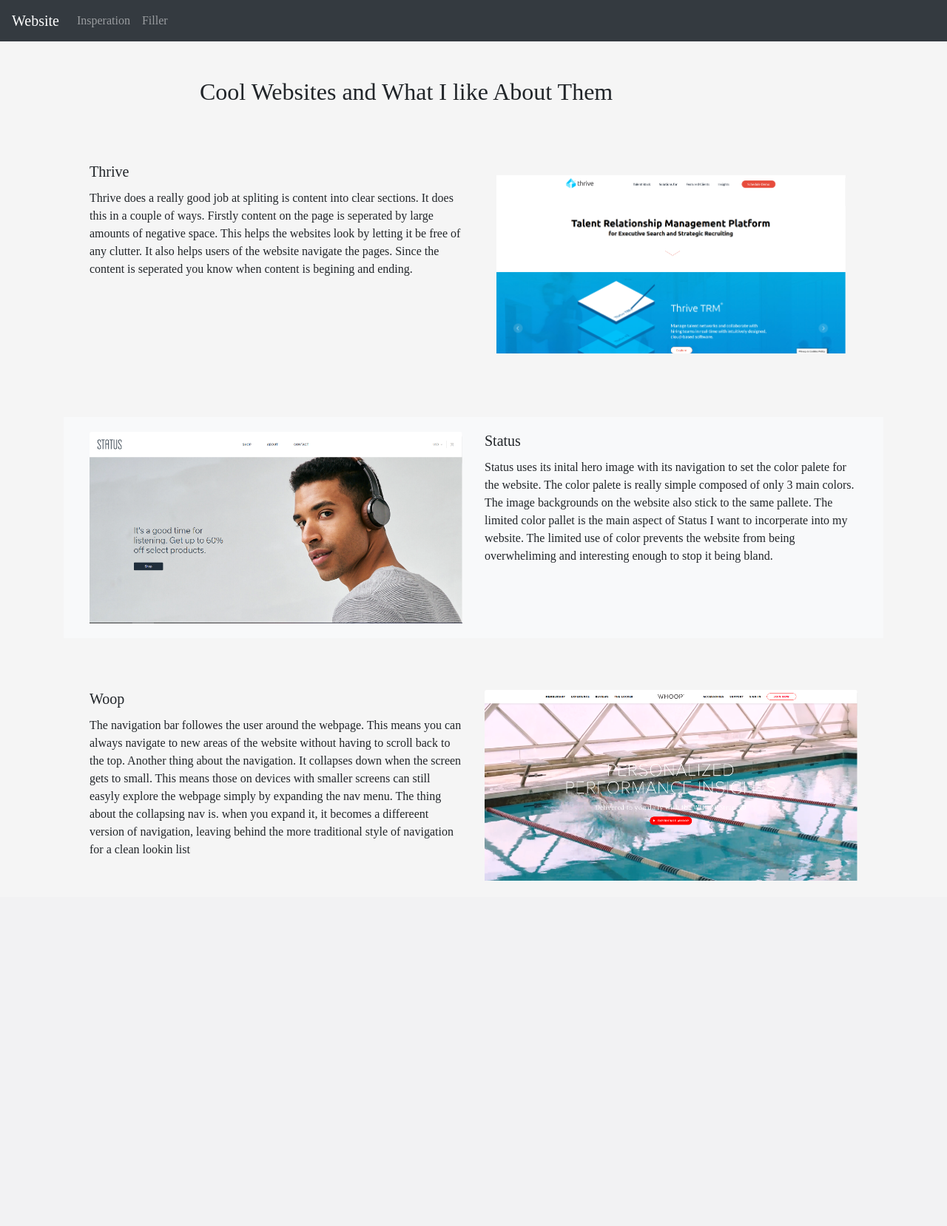
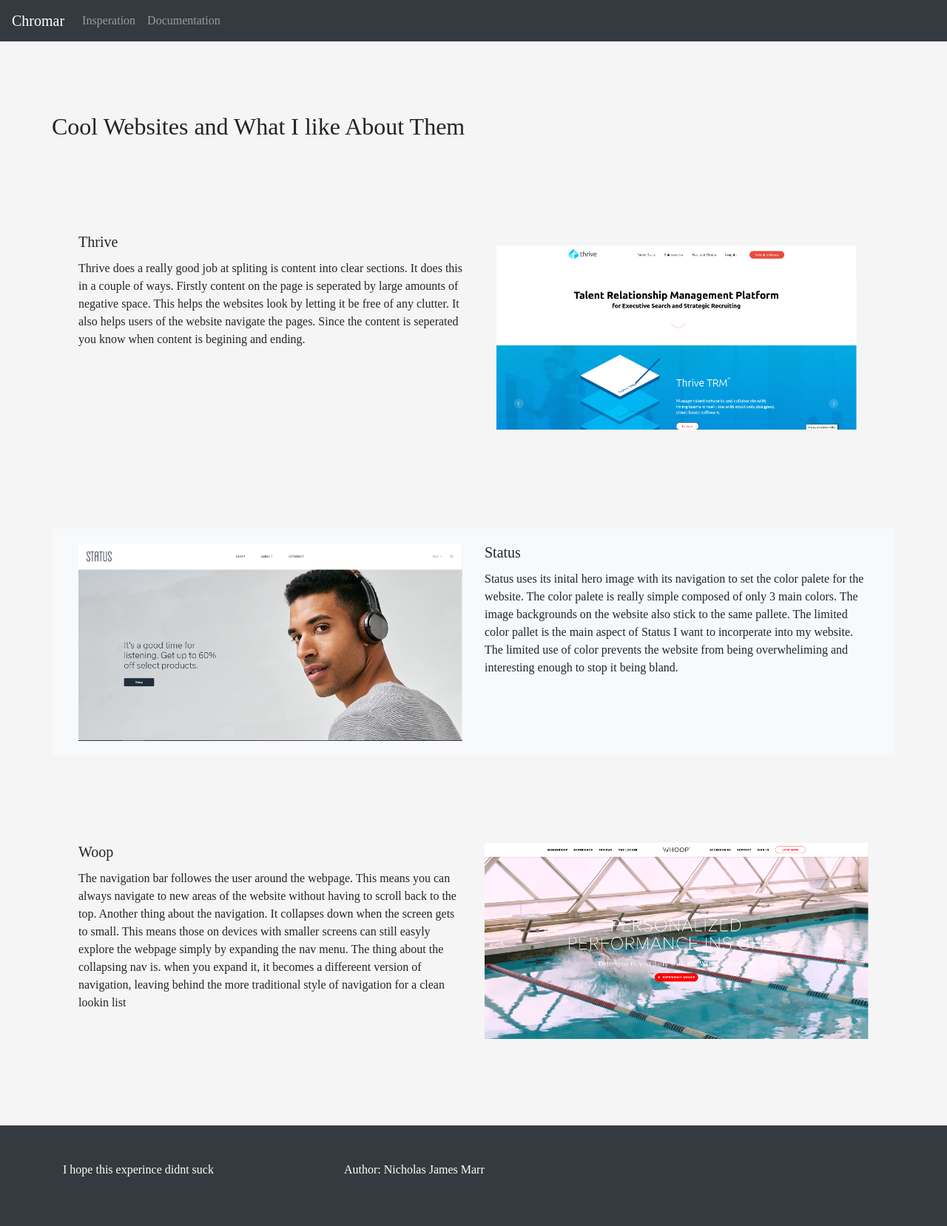
Before and after one commit to Marrnj2/Web3, a Flask app: page /insperation in a window 1280 px wide. Shown: the whole page at 74% size. Before the commit the page ends 1191 px from the top, so only its background shows below. Run offline with Flask 2, Linux system fonts and the light colour scheme; parts of the project's set-up code (start-up, migrations or seed data) failed here and were passed over; some libraries are stand-ins or nearby versions.

Commit message:
Added new footer component. Added spacing to insperation page

```diff
--- a/static/sass/compiledSheet.css
+++ b/static/sass/compiledSheet.css
@@ -20,4 +20,7 @@
 .jumbo-container {
   width: 100%; }
 
+.footer-text {
+  color: #FFFFF0; }
+
 /*# sourceMappingURL=compiledSheet.css.map */
--- a/static/sass/style.sass
+++ b/static/sass/style.sass
@@ -1,6 +1,6 @@
 $primary-color: #f5f5f5
 $font: Avenir
-
+$footer-text-color: #FFFFF0
 body
     background-color: $primary-color
     font-family: $font
@@ -23,3 +23,6 @@
 
 .jumbo-container
     width: 100%
+
+.footer-text
+    color: $footer-text-color
--- a/templates/footer.html
+++ b/templates/footer.html
@@ -0,0 +1,13 @@
+<div class="footer bg-dark p-5">
+    <div class="container">
+        <div class="row">
+            <div class="col-4">
+                <p class="footer-text">  I hope this experince didnt suck</p>
+            </div>
+            <div class="col-4">
+                <p class="footer-text">Author: Nicholas James Marr</p>
+
+            </div>
+        </div>
+    </div>
+</div>
--- a/templates/index.html
+++ b/templates/index.html
@@ -21,7 +21,7 @@
         <div class="col-1">
         </div>
         <div class="col-10">
-            <svg width="1000" height="1000" class='svgBody'></svg>
+            <img src="/static//Images/filler.png" alt="">
             <button id="loadCountries">Load Countries</button>
         </div>
         <div class="col-1">
--- a/templates/insperation.html
+++ b/templates/insperation.html
@@ -1,47 +1,22 @@
-<!DOCTYPE html>
-<html lang="en">
+{% extends "layout.html" %}
+{% block title %} Home {% endblock %}
+{% block head %}
+{{ super() }}
+{% endblock %}
+{% block content %}
 
-<head>
-    <meta charset="UTF-8">
-    <meta name="viewport" content="width=device-width, initial-scale=1.0">
-    <link rel="stylesheet" href="https://maxcdn.bootstrapcdn.com/bootstrap/4.0.0/css/bootstrap.min.css"
-        integrity="sha384-Gn5384xqQ1aoWXA+058RXPxPg6fy4IWvTNh0E263XmFcJlSAwiGgFAW/dAiS6JXm" crossorigin="anonymous">
-        <link rel="stylesheet" href="\static\sass\compiledSheet.css">
-    <title>{{title}}</title>
-</head>
+<div class="container">
+    <div class="pt-5"></div>
 
-<body>
-    <nav class="navbar navbar-expand-lg navbar-dark bg-dark">
-        <a class="navbar-brand" href="/index">Website</a>
-        <div class="collapse navbar-collapse" id="navbarNav">
-            <ul class="navbar-nav">
-                <li class="nav-item">
-                    <a class="nav-link" href="/insperation">Insperation</a>
-                </li>
-                <li class="nav-item">
-                    <a class="nav-link" href="#">Filler</a>
-                </li>
-            </ul>
-        </div>
-    </nav>
-    <div class="container">
-        <div class="col">
-
-
-        </div>
-        <div class="col">
-            <div class="row pt-5">
-                <div class="col-2">
-                </div>
-                <div class="row-buffer"></div>
-
+    <div class="row pt-5 ">
+        <div class="d-flex justify-content-center">
             <h2>Cool Websites and What I like About Them</h2>
-                <div class="2">
         </div>
     </div>
+    <div class="pt-5"></div>
     <div class="row pt-5">
         <div class="card border-color">
-                    <div class="card-body ">
+            <div class="card-body">
                 <div class="container">
                     <div class="row">
                         <div class="col-6">
@@ -67,6 +42,8 @@
             </div>
         </div>
     </div>
+    <div class="pt-5"></div>
+
     <div class="row pt-5">
         <div class="card border-color">
             <div class="card-body bg-light">
@@ -92,6 +69,7 @@
             </div>
         </div>
     </div>
+    <div class="pt-5"></div>
     <div class="row pt-5">
         <div class="card border-color">
             <div class="card-body">
@@ -120,15 +98,7 @@
             </div>
         </div>
     </div>
+    <div class="pt-5"></div>
+    <div class="pt-5"></div>
 </div>
-        <div class="col">
-
-
-        </div>
-
-    </div>
-
-
-</body>
-
-</html>
+{% endblock %}
--- a/templates/layout.html
+++ b/templates/layout.html
@@ -13,10 +13,7 @@
 	{% endblock %}
     </head>
 <body>
-    {% block navigation %}
-
     {% include "navigation.html" %}
-    {% endblock %}
 
 	{% block hero %}
 
@@ -28,9 +25,8 @@
 
     {% endblock %}
     <script src="https://code.jquery.com/jquery-3.3.1.min.js"></script>
-    <div id="footer">
-        <h2>I am working!</h2>
-    </div>
+
+    {% include "footer.html" %}
 
 </body>
 </html>
--- a/templates/navigation.html
+++ b/templates/navigation.html
@@ -1,13 +1,18 @@
-<nav class="navbar navbar-expand-lg navbar-dark bg-dark">
-    <a class="navbar-brand" href="/home">Website</a>
+<nav class="navbar navbar-expand-md navbar-dark bg-dark sticky-top">
+    <button class="navbar-toggler" data-toggle="collapse" data-target="#collapse_target">
+        <span class="navbar-toggler-icon"></span>
+    </button>
+    <div class="collapse navbar-collapse" id="collapse_target">
+        <a class="navbar-brand" href="/home">Chromar</a>
         <div class="collapse navbar-collapse" id="navbarNav">
             <ul class="navbar-nav">
                 <li class="nav-item">
                     <a class="nav-link" href="/insperation">Insperation</a>
                 </li>
                 <li class="nav-item">
-                <a class="nav-link" href="#">Filler</a>
+                    <a class="nav-link" href="#">Documentation</a>
                 </li>
             </ul>
         </div>
+    </div>
 </nav>
```
Also changed, not shown: static/Images/filler.png (added), 1 other file. Lines whose indentation alone changed are shown as unchanged.
